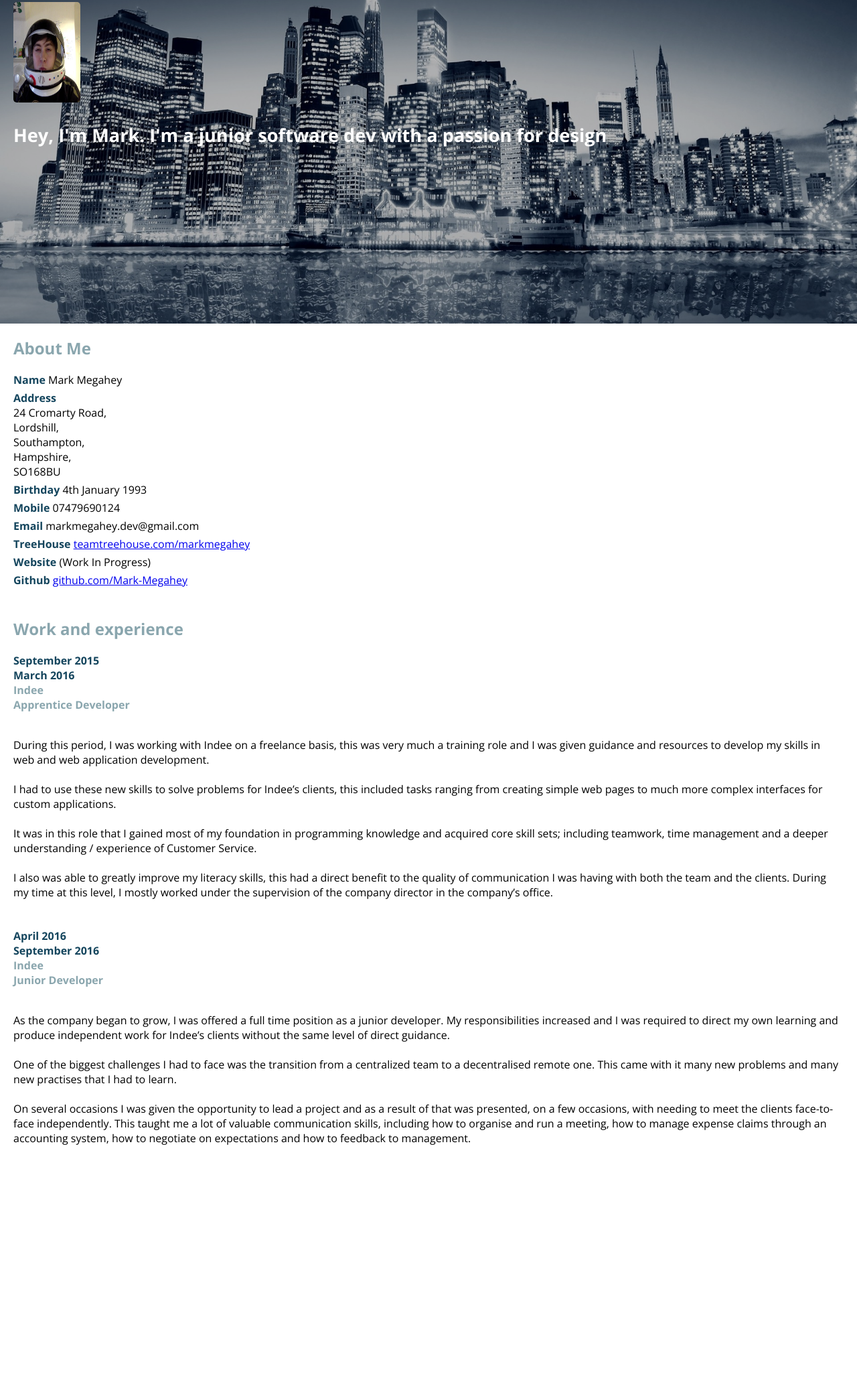
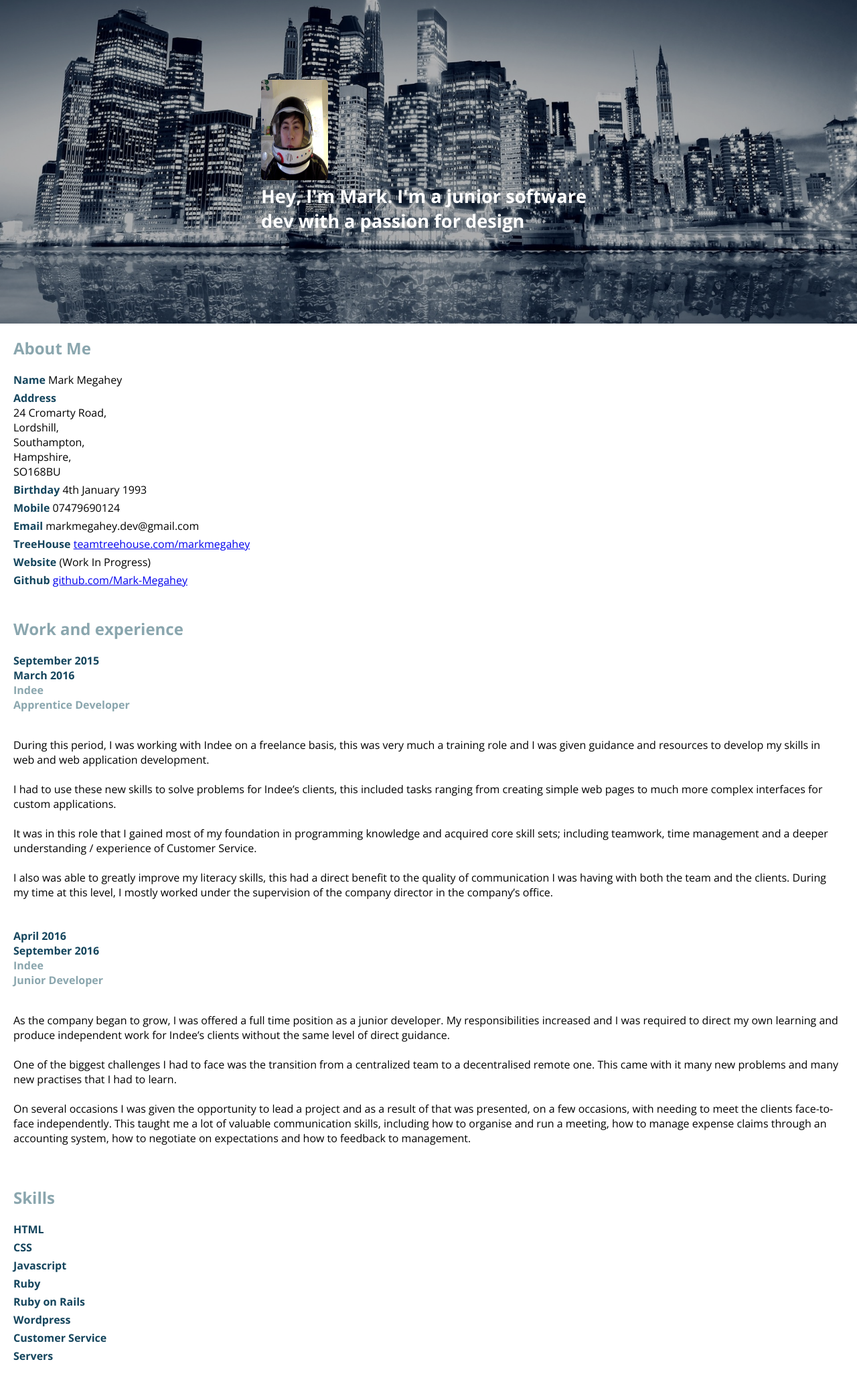
Before and after one commit to Mark-Megahey/webdevporfolio, a plain HTML site: page index.html in a window 1280 px wide. Shown: the part 17-2077 px from the top of the page at 67% size. Before the commit the page ends 1768 px from the top, so only its background shows below. Drawn offline with nearby package versions, Linux system fonts and the light colour scheme.

Commit message:
Skills partially added

```diff
--- a/assets/css/small-screen.css
+++ b/assets/css/small-screen.css
@@ -1,14 +1,6 @@
 /********************************
 Header
 ********************************/
-.shader{
-  width: 100%;
-  height: 100%;
-  background-color: rgba(0, 0, 0, 0.3);
-  padding: 20px;
-  box-sizing: border-box;
-}
-
 .header{
   position: relative;
   width: 100%;
@@ -20,18 +12,28 @@ Header
   background-size: cover;
 }
 
+.shader{
+  width: 100%;
+  height: 100%;
+  background-color: rgba(0, 0, 0, 0.3);
+  padding: 20px;
+  box-sizing: border-box;
+  display: flex;
+  flex-flow: row wrap;
+  justify-content: center;
+  align-items: center;
+}
+
+
 /* Header Content */
-.head-content{
+.head-content {
+  max-width: 500px;
   width: 100%;
-  max-width: 500px;
 }
+
 
 /* Header Text */
 .header h2 {
-  position: absolute;
-  top: 50%;
-  height: 100px;
-  margin-top: -50px; /* account for padding and border if not using box-sizing: border-box; */
 }
 
 /* Header Image */
@@ -113,3 +115,37 @@ My Experience
   color: #8aa6ae;
   font-weight: bold;
 }
+
+/********************************
+My Experience
+********************************/
+.my-skills {
+  padding: 20px;
+}
+
+.skills__heading {
+  color: #8aa6ae;
+  margin-bottom:20px;
+}
+
+.skills__content {
+
+}
+
+.skills {
+  list-style-type:none;
+  padding: 0;
+  margin: 0;
+  display: flex;
+  flex-direction: column;
+}
+
+.skills__item {
+  margin-bottom:5px;
+
+}
+
+.skills__item span {
+  color: #14455D;
+  font-weight: bold;
+}
--- a/index.html
+++ b/index.html
@@ -151,7 +151,59 @@
 
       <!-- Skills -->
       <div class="my-skills">
-
+        <h3 class="skills__heading">Skills</h3>
+        <div class="skills__content">
+          <ul class="skills">
+            <li class="skills__item">
+              <span class="skills__label">HTML</span>
+              <div class="skills__progress-bar">
+                <div class="skills__progress-fill" style="width:80%"></div>
+              </div>
+            </li>
+            <li class="skills__item">
+              <span class="skills__label">CSS</span>
+              <div class="skills__progress-bar">
+                <div class="skills__progress-fill" style="width:80%"></div>
+              </div>
+            </li>
+            <li class="skills__item">
+              <span class="skills__label">Javascript</span>
+              <div class="skills__progress-bar">
+                <div class="skills__progress-fill" style="width:70%"></div>
+              </div>
+            </li>
+            <li class="skills__item">
+              <span class="skills__label">Ruby</span>
+              <div class="skills__progress-bar">
+                <div class="skills__progress-fill" style="width:60%"></div>
+              </div>
+            </li>
+            <li class="skills__item">
+              <span class="skills__label">Ruby on Rails</span>
+              <div class="skills__progress-bar">
+                <div class="skills__progress-fill" style="width:60%"></div>
+              </div>
+            </li>
+            <li class="skills__item">
+              <span class="skills__label">Wordpress</span>
+              <div class="skills__progress-bar">
+                <div class="skills__progress-fill" style="width:70%"></div>
+              </div>
+            </li>
+            <li class="skills__item">
+              <span class="skills__label">Customer Service</span>
+              <div class="skills__progress-bar">
+                <div class="skills__progress-fill" style="width:50%"></div>
+              </div>
+            </li>
+            <li class="skills__item">
+              <span class="skills__label">Servers</span>
+              <div class="skills__progress-bar">
+                <div class="skills__progress-fill" style="width:50%"></div>
+              </div>
+            </li>
+          </ul>
+        </div>
       </div>
 
       <!-- References -->
```
